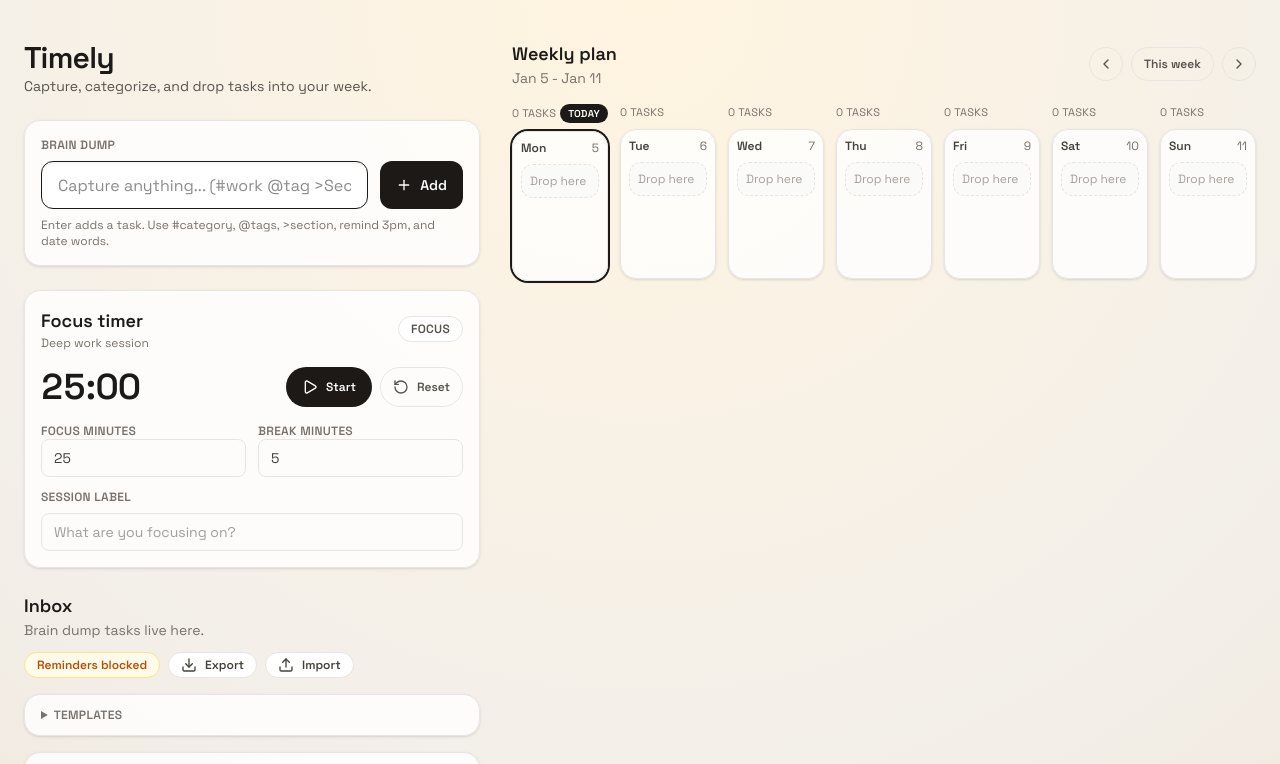
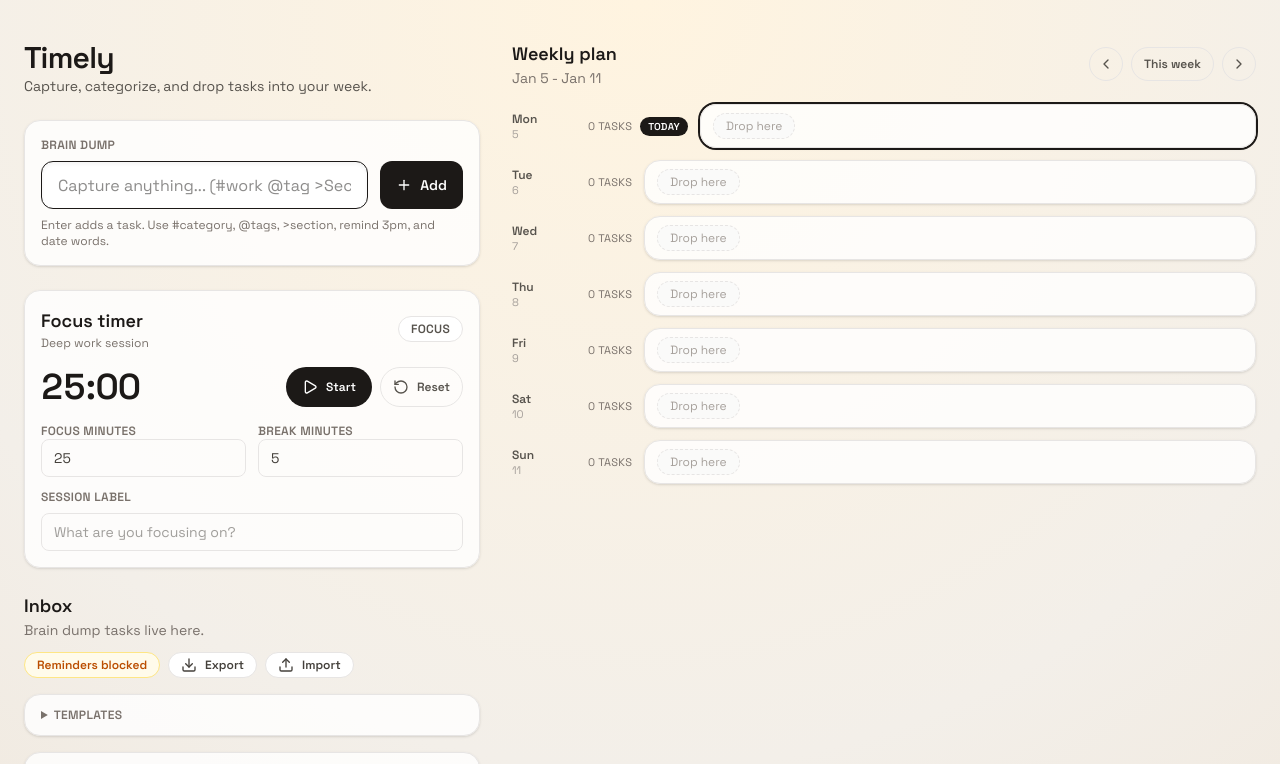
Before and after one commit to moneebsarmad/timely, a Next.js app: page / in a window 1280 px wide. Shown: the top 764 px of the page. Built offline with nearby package versions, Linux system fonts and the light colour scheme.

Commit message:
Switch weekly calendar to day strips

```diff
--- a/app/components/WeeklyCalendar.tsx
+++ b/app/components/WeeklyCalendar.tsx
@@ -39,31 +39,26 @@
   return (
     <div
       ref={dropRef}
-      className={`flex min-h-[150px] flex-col rounded-2xl border border-stone-200 bg-white/80 p-2 transition ${
+      className={`flex-1 rounded-2xl border border-stone-200 bg-white/80 px-3 py-2 transition ${
         isOver ? "border-stone-900 shadow-lg" : "shadow-sm"
       } ${isToday(date) ? "ring-2 ring-stone-900" : ""}`}
     >
-      <div className="flex items-center justify-between text-xs text-stone-500">
-        <span className="font-semibold text-stone-700">
-          {format(date, "EEE")}
+      <div className="flex flex-wrap items-center gap-2">
+        {tasks.length === 0 ? (
+          <span className="rounded-full border border-dashed border-stone-200 bg-stone-50 px-3 py-1 text-xs text-stone-400">
+            Drop here
           </span>
-        <span>{format(date, "d")}</span>
-      </div>
-      <div className="mt-2 space-y-2">
-        {tasks.length === 0 ? (
-          <div className="rounded-xl border border-dashed border-stone-200 bg-stone-50 p-2 text-xs text-stone-400">
-            Drop here
-          </div>
         ) : (
           tasks.map((task) => (
+            <div key={task.id} className="min-w-[140px]">
               <TaskItem
-              key={task.id}
                 task={task}
                 variant="calendar"
                 onDelete={onDeleteTask}
                 onToggleStatus={onToggleStatus}
                 onUpdate={onUpdateTask}
               />
+            </div>
           ))
         )}
       </div>
@@ -131,10 +126,14 @@
         </div>
       </div>
 
-      <div className="grid flex-1 grid-cols-2 gap-3 sm:grid-cols-3 lg:grid-cols-7">
+      <div className="flex flex-1 flex-col gap-3">
         {weekDays.map((day, index) => (
-          <div key={day.toISOString()} className="flex flex-col gap-2">
-            <div className="flex items-center justify-between text-[11px] text-stone-500">
+          <div key={day.toISOString()} className="flex items-center gap-3">
+            <div className="w-16 text-xs text-stone-600">
+              <div className="font-semibold">{format(day, "EEE")}</div>
+              <div className="text-[11px] text-stone-400">{format(day, "d")}</div>
+            </div>
+            <div className="flex items-center gap-2 text-[11px] text-stone-500">
               <span className="uppercase tracking-wide">
                 {tasksByDay[index]?.length ?? 0} tasks
               </span>
```
Lines whose indentation alone changed are shown as unchanged.
